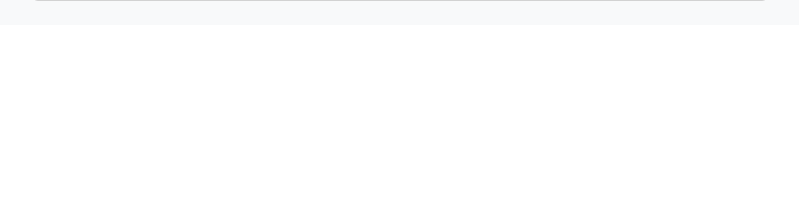
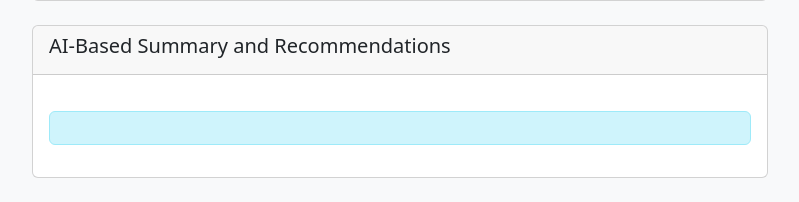
Before and after one commit to Aakritisingla1895/Student-Grade-Prediction-Web-App-Code, a Flask app: template templates/test_prediction.html in a window 1280 px wide. Shown: the part 1785-1987 px from the top of the page, without its empty margins (240-1039 px from the left). Before the commit the page ends 1786 px from the top, so only its background shows below. Run offline with Flask 3, Linux system fonts and the light colour scheme; the template is opened without the code that fills it, so the values that code supplies are empty; the visitor is signed in with stand-in values (Sample User, id 1); some libraries are stand-ins or nearby versions.

Commit message:
AI summary added

```diff
--- a/app.py
+++ b/app.py
@@ -8,11 +8,18 @@ import pickle
 import joblib  # For efficient model serialization
 import numpy as np
 
+import openai
+import os
+
 # Load environment variables
 load_dotenv()
 
 app = Flask(__name__)
 app.secret_key = os.getenv("SECRET_KEY")
+# Set your OpenAI API key
+openai.api_key = os.getenv("OPENAI_API_KEY")
+
+
 app.permanent_session_lifetime = timedelta(days=1)  # Session expires after 1 day
 
 # Database connection
@@ -275,6 +282,56 @@ def predict_score(subject):
     except Exception as e:
         flash(f"Prediction failed: {str(e)}", "danger")
         return redirect(url_for('test_prediction', subject=subject))
+import openai
+
+def generate_ai_summary(predicted_g4):
+    """
+    Generate a concise AI-based summary and recommendations using OpenAI's GPT-3.5 Turbo model.
+    The output is formatted as follows:
+
+    **Summary:**
+    [Write a brief summary here]
+
+    **Recommendations:**
+    - [Recommendation 1]
+    - [Recommendation 2]
+    - [Recommendation 3]
+    - [Recommendation 4]
+    - [Recommendation 5]
+    """
+    # Define the prompt
+    prompt = f"""
+    The student's predicted G4 score is {predicted_g4}/100. Provide a concise summary and actionable recommendations to improve their academic performance. Format the output as follows:
+
+    **Summary:**
+    [Write a brief summary here]
+
+    **Recommendations:**
+    - [Recommendation 1]
+    - [Recommendation 2]
+    - [Recommendation 3]
+    - [Recommendation 4]
+    - [Recommendation 5]
+    """
+
+    # Define the messages for the chat-based model
+    messages = [
+        {"role": "system", "content": "You are an educational assistant that provides concise summaries and actionable recommendations for students based on their predicted grades."},
+        {"role": "user", "content": prompt}
+    ]
+
+    # Call the OpenAI API with the chat-based model
+    response = openai.ChatCompletion.create(
+        model="gpt-3.5-turbo",  # Use the GPT-3.5 Turbo model
+        messages=messages,       # Pass the messages parameter
+        max_tokens=200,          # Limit the response length
+        temperature=0.7          # Controls creativity (0.7 is a good balance)
+    )
+
+    # Extract the generated content from the response
+    ai_summary = response.choices[0].message['content'].strip()
+    return ai_summary
+
 
 @app.route("/test_prediction/<subject>", methods=["GET", "POST"])
 def test_prediction(subject):
@@ -314,6 +371,7 @@ def test_prediction(subject):
     # Initialize variables with default values
     g1 = g2 = g3 = average_grade = max_score = g4 = predicted_g4 = 0
     accuracy = 95.15  # Example accuracy, replace with actual model accuracy
+    ai_summary = ""
 
     # Fetch dynamic data from the database
     try:
@@ -332,6 +390,8 @@ def test_prediction(subject):
     predicted_g4 = request.args.get('predicted_g4', None)
     if predicted_g4 is not None:
         predicted_g4 = float(predicted_g4)
+        # Generate AI-based summary and recommendations
+        ai_summary = generate_ai_summary(predicted_g4)
 
     # Pass the fetched data to the template
     return render_template("test_prediction.html",
@@ -344,7 +404,9 @@ def test_prediction(subject):
                          g4=g4,
                          predicted_g4=predicted_g4,
                          accuracy=accuracy,
+                         ai_summary=ai_summary,
                          student_data=student_data)
+
 
 @app.route("/dashboard")
 def dashboard():
--- a/templates/test_prediction.html
+++ b/templates/test_prediction.html
@@ -104,6 +104,18 @@
                 </div>
             </div>
         </div>
+
+        <!-- AI-Based Summary and Recommendations -->
+        <div class="card mb-4">
+            <div class="card-header">
+                <h5 class="card-title">AI-Based Summary and Recommendations</h5>
+            </div>
+            <div class="card-body">
+                <div class="alert alert-info">
+                    {{ ai_summary|safe }}
+                </div>
+            </div>
+        </div>
         {% endif %}
     </div>
 </div>
```
Also changed, not shown: 1 other file.
